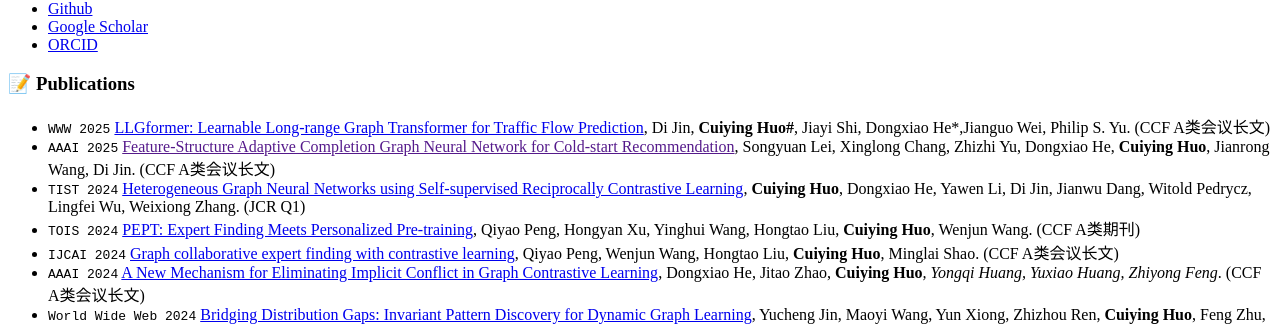
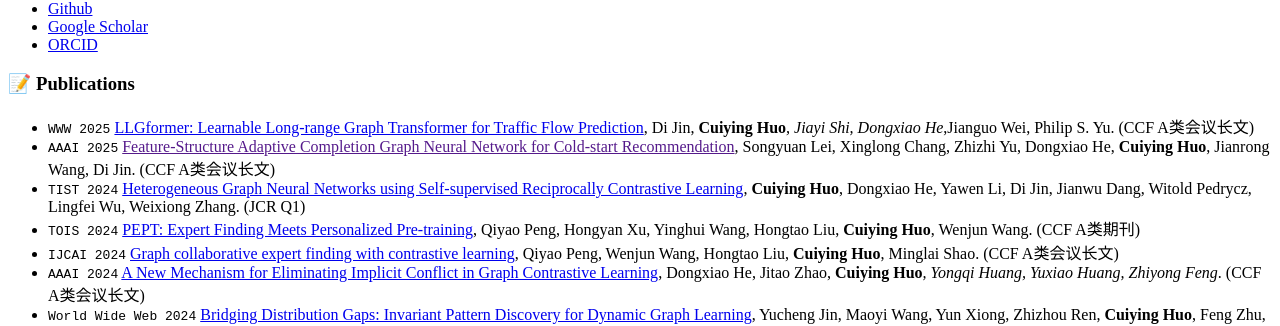
Before and after one commit to Cuiying-Huo/Cuiying-Huo.github.io, a Jekyll site: the page built from _pages/includes/pub.md, in a window 1280 px wide. Shown: the part 325-651 px from the top of the page. Built offline with Jekyll 4.4.1, drawn with Linux system fonts in a browser that asks for light colours; our own code applies the rules of GitHub Pages for plain Markdown files.

Commit message:
Update pub.md

```diff
--- a/_pages/includes/pub.md
+++ b/_pages/includes/pub.md
@@ -1,5 +1,5 @@
 # 📝 Publications
-- ``WWW 2025`` [LLGformer: Learnable Long-range Graph Transformer for Traffic Flow Prediction](https://openreview.net/forum?id=7VjR70sxti), Di Jin, <b>Cuiying Huo#</b>, Jiayi Shi, Dongxiao He*,Jianguo Wei, Philip S. Yu. (CCF A类会议长文)
+- ``WWW 2025`` [LLGformer: Learnable Long-range Graph Transformer for Traffic Flow Prediction](https://openreview.net/forum?id=7VjR70sxti), Di Jin, <b>Cuiying Huo</b>*, Jiayi Shi, Dongxiao He*,Jianguo Wei, Philip S. Yu. (CCF A类会议长文)
 - ``AAAI 2025`` [Feature-Structure Adaptive Completion Graph Neural Network for Cold-start Recommendation](), Songyuan Lei, Xinglong Chang, Zhizhi Yu, Dongxiao He, **Cuiying Huo**, Jianrong Wang, Di Jin. (CCF A类会议长文)
 - ``TIST 2024`` [Heterogeneous Graph Neural Networks using Self-supervised Reciprocally Contrastive Learning](https://dl.acm.org/doi/abs/10.1145/3706115), **Cuiying Huo**, Dongxiao He, Yawen Li, Di Jin, Jianwu Dang, Witold Pedrycz, Lingfei Wu, Weixiong Zhang. (JCR Q1)
 - ``TOIS 2024`` [PEPT: Expert Finding Meets Personalized Pre-training](https://dl.acm.org/doi/abs/10.1145/3690380), Qiyao Peng, Hongyan Xu, Yinghui Wang, Hongtao Liu, **Cuiying Huo**, Wenjun Wang. (CCF A类期刊)
```
